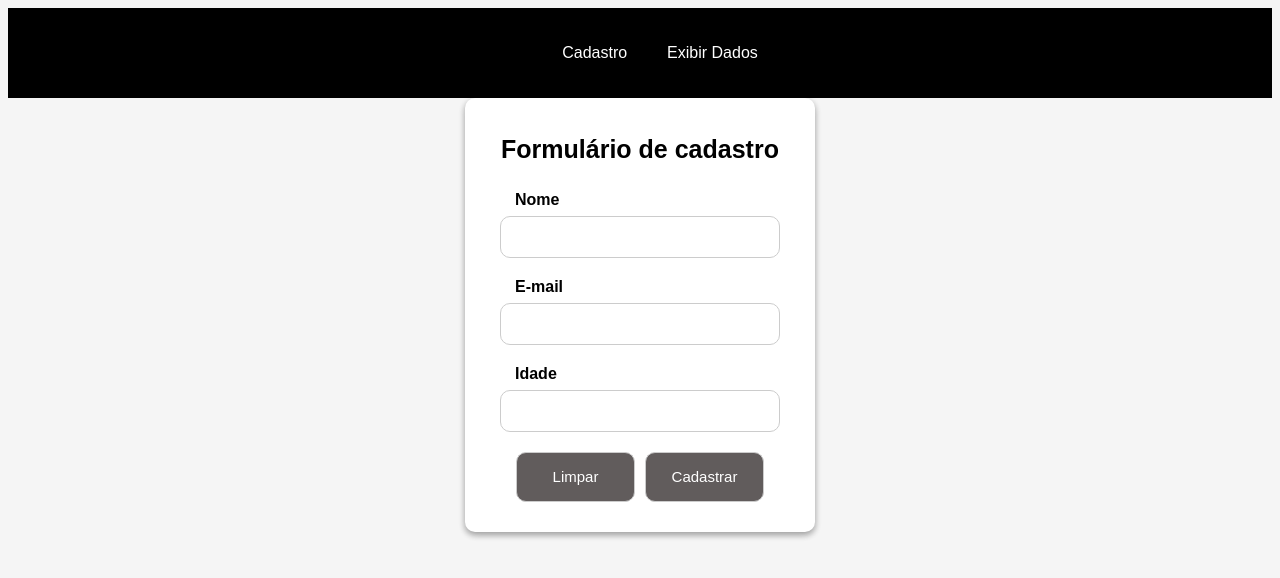
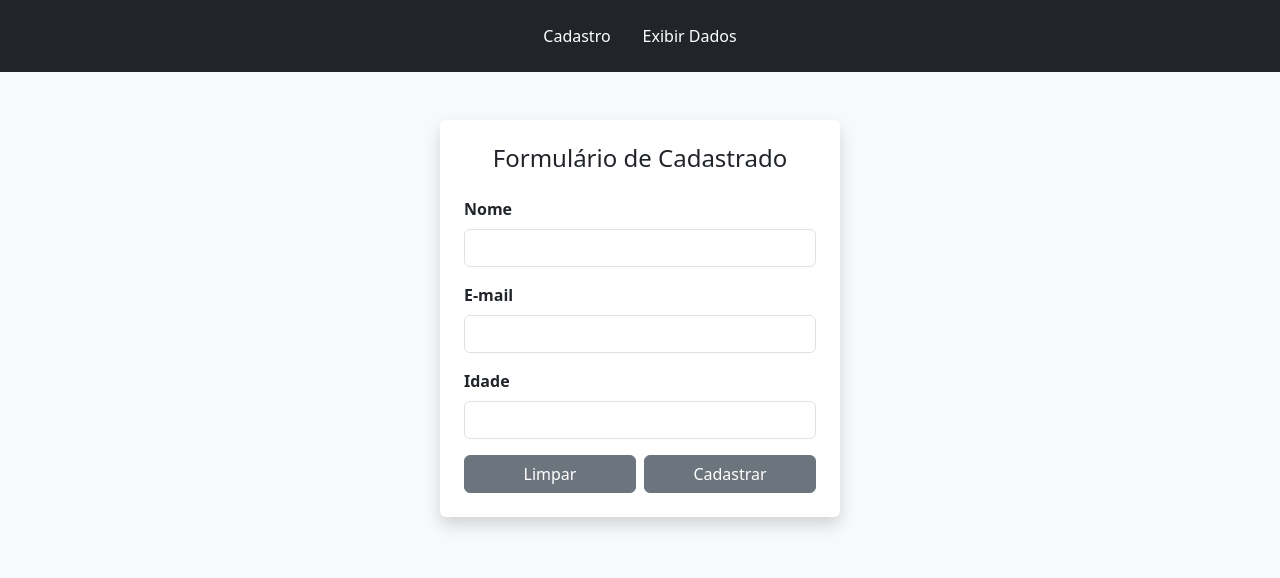
Before and after one commit to anareis2911/Formulario-de-cadastro, a plain HTML site: page index.html in a window 1280 px wide. Drawn offline with nearby package versions, Linux system fonts and the light colour scheme.

Commit message:
Parte 2 - Adicionando Bootstrap

```diff
--- a/index.html
+++ b/index.html
@@ -1,39 +1,54 @@
 <!DOCTYPE html>
 <html lang="en">
+
 <head>
-    <meta charset="UTF-8">
-    <meta name="viewport" content="width=device-width, initial-scale=1.0">
-    <link href="style.css" rel="stylesheet">
+    <meta charset="UTF-8" />
+    <meta name="viewport" content="width=device-width, initial-scale=1.0" />
     <title>Formulário de Cadastro</title>
+    <!-- Bootstrap CSS -->
+    <link href="https://cdn.jsdelivr.net/npm/bootstrap@5.3.3/dist/css/bootstrap.min.css" rel="stylesheet">
 </head>
-<body>
-    <header>
-        <ul>
-            <a href="index.html"><li>Cadastro</li></a>
-            <a href="descricao.html"><li>Exibir Dados</li></a>
-        </ul>
+
+<body class="bg-light">
+
+    <header class="bg-dark py-3">
+        <nav class="container">
+            <ul class="nav justify-content-center">
+                <li class="nav-item">
+                    <a class="nav-link text-white" href="index.html">Cadastro</a>
+                </li>
+                <li class="nav-item">
+                    <a class="nav-link text-white" href="descricao.html">Exibir Dados</a>
+                </li>
+            </ul>
+        </nav>
     </header>
 
-    <main>
-        <form id="formCadastro">
-            <h1>Formulário de cadastro</h1>
+    <main class="d-flex justify-content-center mt-5">
+        <form id="formCadastro" class="bg-white p-4 rounded shadow w-100" style="max-width: 400px;">
+            <h1 class="text-center mb-4 fs-4">Formulário de Cadastrado</h1>
+            <div class="mb-3">
+                <label for="nome" class="form-label fw-bold">Nome</label>
+                <input type="text" class="form-control" id="nome" name="nome">
+            </div>
 
-            <label for="nome">Nome</label>
-            <input type="text" id="nome" name="nome">
+            <div class="mb-3">
+                <label for="email" class="form-label fw-bold">E-mail</label>
+                <input type="email" class="form-control" id="email" name="email">
+            </div>
 
-            <label for="email">E-mail</label>
-            <input type="email" id="email" name="email">
+            <div class="mb-3">
+                <label for="idade" class="form-label fw-bold">Idade</label>
+                <input type="number" class="form-control" id="idade" name="idade">
+            </div>
 
-            <label for="idade">Idade</label>
-            <input type="number" id="idade" name="idade">
-
-            <div class="button-container">
-                <input type="button" value="Limpar" id="btnLimpar">
-                <input type="submit" value="Cadastrar" id="btnCadastrar">
+            <div class="d-flex justify-content-between mt-3">
+                <button type="button" class="btn btn-secondary w-50 me-2" id="btnLimpar">Limpar</button>
+                <button type="submit" class="btn btn-secondary w-50" id="btnCadastrar">Cadastrar</button>
             </div>
         </form>
     </main>
-
     <script src="script.js"></script>
 </body>
+
 </html>
--- a/style.css
+++ /dev/null
@@ -1,121 +0,0 @@
-body {
-    background-color: whitesmoke;
-    font-family: Arial, sans-serif;
-}
-
-header {
-    display: flex;
-    flex-direction: row;
-    justify-content: center;
-    align-items: center;
-    background-color: black;
-}
-
-form {
-    display: flex;
-    flex-direction: column;
-    align-items: center;
-    margin-top: 0;
-    box-shadow: rgba(0, 0, 0, 0.16) 0px 3px 6px, rgba(0, 0, 0, 0.23) 0px 3px 6px;
-    padding: 20px;
-    background: white;
-    border-radius: 10px;
-}
-
-label {
-    font-weight: bold;
-    margin-top: 10px;
-    align-self: flex-start;
-    margin-left: 30px;
-    margin-bottom: 7px;
-}
-
-main {
-    display: flex;
-    flex-direction: row;
-    justify-content: center;
-    align-items: flex-start;
-    margin-top: 0;
-}
-
-li {
-    display: inline-block;
-    margin: 20px;
-}
-
-ul {
-    width: 100%;
-    display: flex;
-    flex-direction: row;
-    justify-content: center;
-}
-
-a {
-    color: white;
-    text-decoration: none;
-}
-
-a:hover {
-    color: rgb(97, 92, 92);
-    transition: 0.3s all;
-}
-
-input {
-    margin-bottom: 10px;
-    height: 10px;
-    padding: 15px;
-    border-radius: 10px;
-    border: 1px solid #ccc;
-    font-size: 15px;
-    width: 80%;
-    text-align: left;
-}
-
-.button-container {
-    display: flex;
-    justify-content: space-between;
-    gap: 10px;
-    width: 80%;
-    margin-top: 10px;
-}
-
-input[type="submit"], input[type="button"] {
-    height: 50px;
-    width: 150px;
-    background-color: rgb(97, 92, 92);
-    color: white;
-    font-size: 15px;
-    display: flex;
-    justify-content: center;
-    align-items: center;
-    cursor: pointer;
-    border-radius: 10px;
-    text-align: center;
-}
-
-h1 {
-    font-size: 25px;
-}
-
-table {
-    border-collapse: collapse;
-    width: 90%;
-    margin-top: 20px;
-    background-color: white;
-}
-
-table, th, td {
-    border: 1px solid black;
-    padding: 8px;
-    text-align: left;
-}
-
-th {
-    background-color: rgb(97, 92, 92);
-    color: white;
-}
-section{
-    display: flex;
-    justify-content: center;
-    flex-wrap: wrap;
-}
```
Also changed, not shown: descricao.html (+26 -15 lines).
